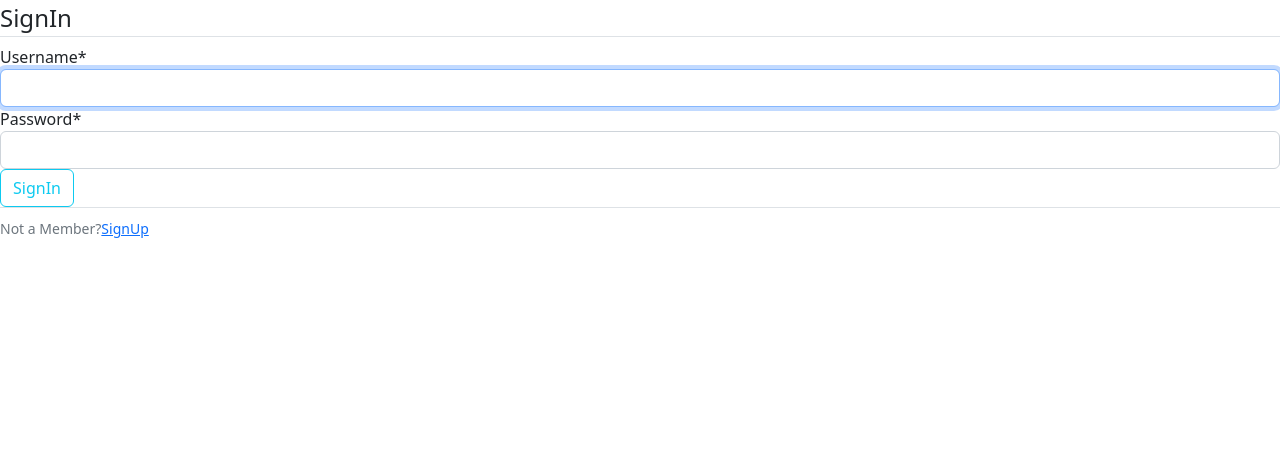
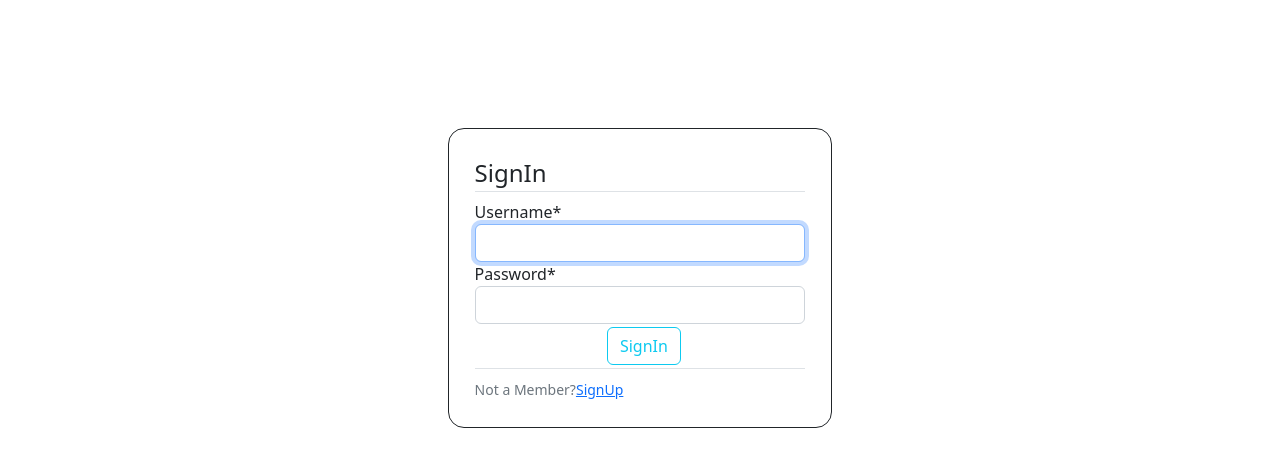
Before and after one commit to AaryaaRam/IITISoC-22-Web21-Google-Form-Clone, a Django app: page /accounts/signin/ in a window 1280 px wide. Shown: the top 467 px of the page. Run offline with Django 4.2, Linux system fonts and the light colour scheme; some libraries are stand-ins or nearby versions.

Commit message:
added styling to signup and signin form

```diff
--- a/myforms/models.py
+++ b/myforms/models.py
@@ -17,8 +17,6 @@ class CreateForm(models.Model):
         return reverse("form-view", kwargs={"pk": self.pk})
 
 
-
-
 class Profile(models.Model):
     user=models.OneToOneField(User,on_delete=models.CASCADE)
     name=models.CharField(max_length=40,default="")
--- a/myforms/static/style.css
+++ /dev/null
@@ -1,3 +0,0 @@
-.body {
-    background-color: aqua;
-}
--- a/sign/forms.py
+++ b/sign/forms.py
@@ -9,3 +9,9 @@ class RegistrationForm(UserCreationForm):
     class Meta:
         model=User
         fields=['username','email','password1','password2']
+
+    def __init__(self,*args,**kwargs):
+        super().__init__(*args,**kwargs)
+        self.fields['password1'].help_text=None
+        self.fields['password2'].help_text=None
+        self.fields['username'].help_text=None
--- /dev/null
+++ b/sign/static/sign/style.css
@@ -0,0 +1,19 @@
+.sign-fld {
+    width: 30%;
+    margin-left: 35%;
+    margin-right: 35%;
+    margin-top: 10%;
+    border: 1px solid;
+    padding: 2%;
+    -moz-border-radius: 6px;
+    -webkit-border-radius: 6px;
+    -khtml-border-radius: 6px;
+    border-radius: 16px;
+}
+
+#sign-btn {
+    margin-top: 1%;
+    margin-bottom: 1%;
+    justify-content: center;
+    margin-left: 40%;
+}
--- a/templates/signin.html
+++ b/templates/signin.html
@@ -7,7 +7,7 @@
     <title>SignIn</title>
     <link href="https://cdn.jsdelivr.net/npm/bootstrap@5.2.0-beta1/dist/css/bootstrap.min.css" rel="stylesheet" integrity="sha384-0evHe/X+R7YkIZDRvuzKMRqM+OrBnVFBL6DOitfPri4tjfHxaWutUpFmBp4vmVor" crossorigin="anonymous">
     {% load static %}
-    <link rel="stylesheet" href="{% static 'style.css' %}">
+    <link rel="stylesheet" href="{% static 'sign/style.css' %}">
 </head>
 
 <body>
@@ -26,7 +26,7 @@
     {% endif %}
 
     {% load crispy_forms_tags %}
-    <div class="content-section">
+    <div class="sign-fld">
         <form method="post">
             {% csrf_token %}
             <fieldset class="form-group">
@@ -36,7 +36,7 @@
                 {{ form|crispy }}
             </fieldset>
             <div class="form-group">
-                <button type="submit" class="btn btn-outline-info">SignIn</button>
+                <button type="submit" class="btn btn-outline-info" id="sign-btn">SignIn</button>
             </div>
             <div class="border-top pt-2">
                 <small class="text-muted">
--- a/templates/signup.html
+++ b/templates/signup.html
@@ -7,11 +7,11 @@
     <title>SignUp</title>
     <link href="https://cdn.jsdelivr.net/npm/bootstrap@5.2.0-beta1/dist/css/bootstrap.min.css" rel="stylesheet" integrity="sha384-0evHe/X+R7YkIZDRvuzKMRqM+OrBnVFBL6DOitfPri4tjfHxaWutUpFmBp4vmVor" crossorigin="anonymous">
     {% load static %}
-    <link rel="stylesheet" href="{% static 'style.css' %}">
+    <link rel="stylesheet" href="{% static 'sign/style.css' %}">
 </head>
 <body>
     {% load crispy_forms_tags %}
-    <div class="content-section">
+    <div class="sign-fld">
         <form method="post">
             {% csrf_token %}
             <fieldset class="form-group">
@@ -21,7 +21,7 @@
                 {{ form|crispy }}
             </fieldset>
             <div class="form-group">
-                <button type="submit" class="btn btn-outline-info">SignUp</button>
+                <button type="submit" class="btn btn-outline-info" id="sign-btn">SignUp</button>
             </div>
             <div class="border-top pt-2">
                 <small class="text-muted">
--- a/templates/template.html
+++ b/templates/template.html
@@ -7,10 +7,9 @@
     <title>{% block title %}{% endblock title %}</title>
     <link href="https://cdn.jsdelivr.net/npm/bootstrap@5.2.0-beta1/dist/css/bootstrap.min.css" rel="stylesheet" integrity="sha384-0evHe/X+R7YkIZDRvuzKMRqM+OrBnVFBL6DOitfPri4tjfHxaWutUpFmBp4vmVor" crossorigin="anonymous">
     {% load static %}
-    <link rel="stylesheet" href="{% static 'style.css' %}">
+    <link rel="stylesheet" href="{% static 'myforms/style.css' %}">
 </head>
 <body class="body">
-
     <nav class="navbar navbar-expand-md" id="navbar-fixed" style="background-color: #e3f2fd">
         <div class="navbar-collapse collapse w-100 order-1 order-md-0 dual-collapse2">
           <ul class="navbar-nav me-auto">
@@ -54,5 +53,7 @@
     </div>
 
     <script src="https://cdn.jsdelivr.net/npm/bootstrap@5.2.0-beta1/dist/js/bootstrap.bundle.min.js" integrity="sha384-pprn3073KE6tl6bjs2QrFaJGz5/SUsLqktiwsUTF55Jfv3qYSDhgCecCxMW52nD2" crossorigin="anonymous"></script>
+    <script src="{% static 'myforms/index.js' %}"></script>
+    <script src="https://ajax.googleapis.com/ajax/libs/jquery/1.12.4/jquery.min.js"></script>
 </body>
 </html>
```
Also changed, not shown: myforms/static/myforms/index.js (added, +20 -0 lines), templates/myforms/createform_form.html (+8 -0 lines), db.sqlite3, myforms/static/myforms/style.css (added).
